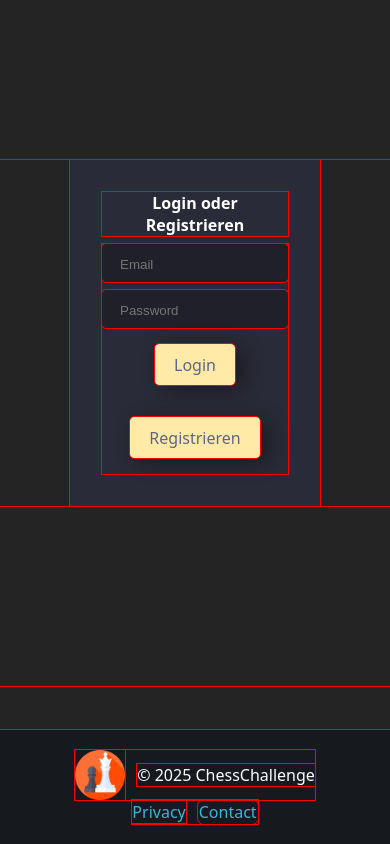
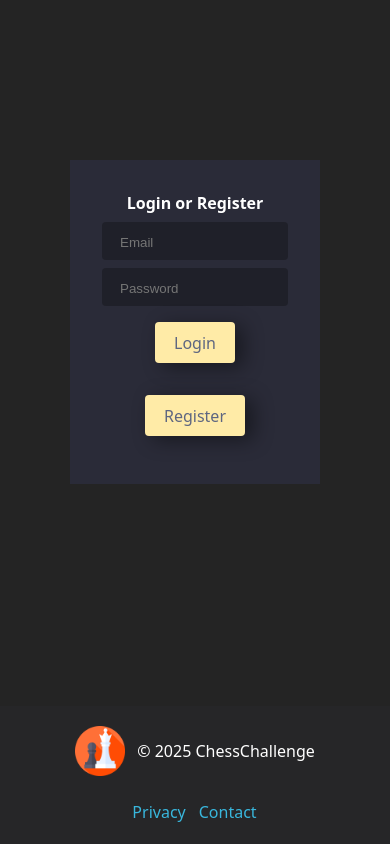
Before and after one commit to IssueCy/ChessChallenge, a React (Vite) app: page / in a window 390 px wide. Built offline with nearby package versions, Linux system fonts and the light colour scheme; no server answers.

Commit message:
added some media queries and background for index, fixed navbar and header shifts and resizes.

```diff
--- a/src/App.css
+++ b/src/App.css
@@ -2,7 +2,6 @@
 
 * {
   margin: 0px;
-  outline: 1px solid red;
 }
 
 *,
@@ -21,10 +20,10 @@
   flex-direction: row;
   justify-content: space-between;
   align-items: center;
-  flex-wrap: wrap;
   margin: 0px;
   padding: 12px;
   border-bottom: 1px solid rgba(80, 80, 122, 0.607);
+  background-color: #292929;
 }
 
 .navbar h1 {
@@ -35,7 +34,7 @@
   display: flex;
   flex-direction: row;
   align-items: center;
-
+  gap: 24px;
 }
 
 .nav-account-button {
@@ -87,7 +86,7 @@
 }
 
 .dropdown-menu button:hover {
-  background-color: #f5f5f5;
+  background-color: #e0e0e0;
 }
 
 .mainPage-SelectPuzzle-section {
@@ -182,7 +181,8 @@
   background-color: rgba(151, 51, 51, 0.678);
 }
 
-.logout-button, .delete-button {
+.logout-button,
+.delete-button {
   width: 200px;
   color: white;
 }
@@ -194,8 +194,6 @@
   flex-direction: column;
   min-height: 100vh;
   width: 100%;
-
-  outline: 4px solid green;
 }
 
 .content {
@@ -209,7 +207,9 @@
   justify-content: center;
   flex-wrap: wrap;
   padding: 20px;
-  background-color: #040a166c;
+  background-color: #272729d5;
+  gap: 24px;
+  margin-top: 24px;
 }
 
 .side-section {
@@ -251,11 +251,25 @@
 }
 
 @keyframes shake {
-  0% { transform: translate(1px, 0); }
-  25% { transform: translate(-1px, 0); }
-  50% { transform: translate(1px, 0); }
-  75% { transform: translate(-1px, 0); }
-  100% { transform: translate(0, 0); }
+  0% {
+    transform: translate(1px, 0);
+  }
+
+  25% {
+    transform: translate(-1px, 0);
+  }
+
+  50% {
+    transform: translate(1px, 0);
+  }
+
+  75% {
+    transform: translate(-1px, 0);
+  }
+
+  100% {
+    transform: translate(0, 0);
+  }
 }
 
 
@@ -275,5 +289,22 @@
     font-size: 20px;
   }
 
+  .nav-right-section {
+    gap: 12px;
+  }
+}
+
+@media screen and (max-width: 476px) {
+  .navbar h1 {
+    display: none;
+  }
+
+  .navbar {
+    justify-content: center;
+  }
+
+  .nav-right-section {
+    gap: 32px;
+  }
 
 }
--- a/src/ChessPuzzle.jsx
+++ b/src/ChessPuzzle.jsx
@@ -212,12 +212,14 @@ function ChessPuzzle() {
         return <div><p>Loading... If this takes longer than 10 seconds, there is a problem with the puzzles.</p></div>;
     }
 
+    let viewportSize = window.visualViewport.width;
+    //! find way to make chessboard responsive
 
     return (
         <div className="puzzle-container">
             <div id="boardElement">
                 <Chessboard
-                    boardWidth={200}
+                    boardWidth={450}
                     position={game.fen()}
                     onPieceDrop={handleMove}
                     arePiecesDraggable={({ piece }) => piece.startsWith(currentTurn)}
--- a/src/Footer.jsx
+++ b/src/Footer.jsx
@@ -6,8 +6,6 @@ function Footer() {
 
   return (
     <>
-      <br />
-      <br />
       <div className="footer">
         <div className="side-section">
           <img className="footer-icon" src="/icon.png" alt="icon" />
--- a/src/Login.jsx
+++ b/src/Login.jsx
@@ -14,7 +14,7 @@ const Login = () => {
     try {
       await login(email, password);
     } catch (err) {
-      setError("Fehler beim Login. Überprüfe deine Daten.");
+      setError("Wrong email or password");
     }
   };
 
@@ -23,7 +23,7 @@ const Login = () => {
     try {
       await register(email, password);
     } catch (err) {
-      setError("Fehler bei der Registrierung.");
+      setError("An error occured during registration process");
     }
   };
 
@@ -32,7 +32,7 @@ const Login = () => {
       <div className="content">
         <StyledWrapper>
           <div className="card">
-            <h4 className="title">Login oder Registrieren</h4>
+            <h4 className="title">Login or Register</h4>
             {error && <p style={{ color: "red" }}>{error}</p>}
             <form>
               <div className="field">
@@ -56,7 +56,7 @@ const Login = () => {
                 />
               </div>
               <button className="btn" onClick={handleLogin}>Login</button>
-              <button className="btn" onClick={handleRegister}>Registrieren</button>
+              <button className="btn" onClick={handleRegister}>Register</button>
             </form>
           </div>
         </StyledWrapper>
--- a/src/MainPage.jsx
+++ b/src/MainPage.jsx
@@ -5,7 +5,7 @@ import Footer from "./Footer";
 function MainPage() {
 
     return(
-        <div className="wrapper">
+        <div className="wrapper gradient">
             <Navbar />
             <div className="content">
                 <SelectTypeSection />
--- a/src/index.css
+++ b/src/index.css
@@ -53,3 +53,15 @@ button:hover {
   border-radius: 4px;
   padding: 0.4em 1em;
 }
+
+/* Background */
+
+.gradient {
+  width: 100%;
+  height: 100%;
+  --color: rgba(114, 114, 114, 0.3);
+  background-color: #191a1a;
+  background-image: linear-gradient(0deg, transparent 24%, var(--color) 25%, var(--color) 26%, transparent 27%,transparent 74%, var(--color) 75%, var(--color) 76%, transparent 77%,transparent),
+      linear-gradient(90deg, transparent 24%, var(--color) 25%, var(--color) 26%, transparent 27%,transparent 74%, var(--color) 75%, var(--color) 76%, transparent 77%,transparent);
+  background-size: 55px 55px;
+}
```
Also changed, not shown: src/Register.jsx (added, +10 -0 lines).
